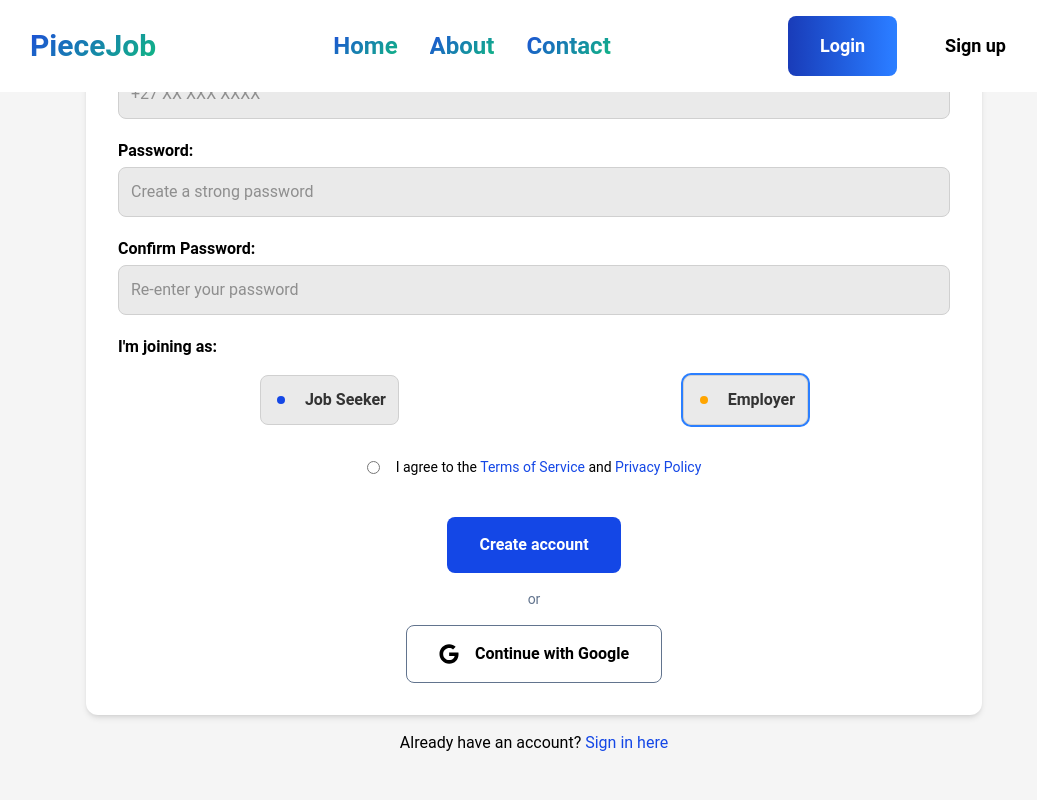
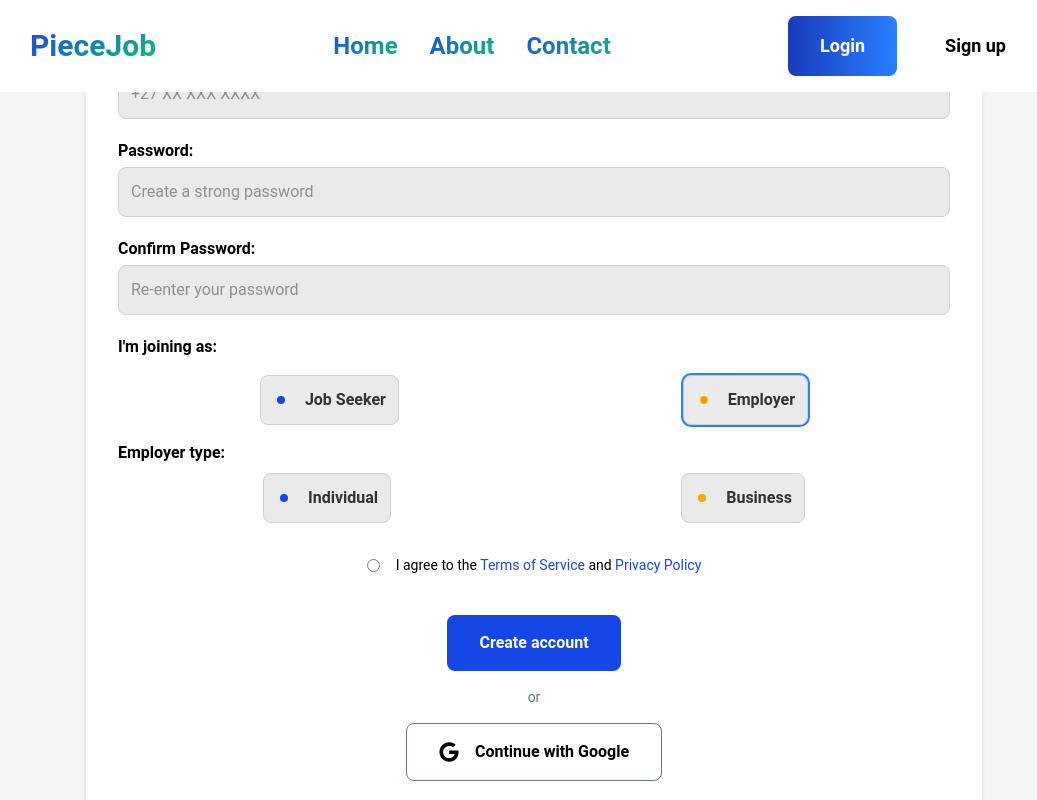
Before and after one commit to Kaydev-cmd/piece-job, a Next.js app in the folder frontend/: page /signup in a window 1280 px wide. Both pictures are taken after a click on the button "Employer". Shown: the part 617-1417 px from the top of the page, without its empty margins (106-1143 px from the left). Built offline with nearby package versions, Linux system fonts and the light colour scheme.

Commit message:
feat: add employer type selection and business-specific fields

```diff
--- a/frontend/pages/signup/index.tsx
+++ b/frontend/pages/signup/index.tsx
@@ -22,7 +22,8 @@ const Signup = () => {
       password: "",
       confirmPassword: "",
       termsAndConditions: "",
-      role: "",
+      role: "jobSeeker",
+      employerType: undefined,
     },
   });
 
@@ -199,6 +200,63 @@ const Signup = () => {
                 </p>
               </div>
 
+              {/* Business Employer Extra Fields */}
+              {watch("role") === "employer" &&
+                watch("employerType") === "business" && (
+                  <div className="flex flex-col gap-4 mt-4">
+                    <div className="flex flex-col gap-1">
+                      <label htmlFor="companyName" className="font-semibold">
+                        Company Name:
+                      </label>
+                      <input
+                        type="text"
+                        placeholder="ABC Ltd"
+                        {...register("companyName", {
+                          required: "Company name is required",
+                        })}
+                      />
+                      <p className="text-center text-red-500">
+                        {errors.companyName?.message}
+                      </p>
+                    </div>
+
+                    <div className="flex flex-col gap-1">
+                      <label
+                        htmlFor="companyRegistration"
+                        className="font-semibold"
+                      >
+                        Company Registration Number:
+                      </label>
+                      <input
+                        type="text"
+                        placeholder="2025/123456/07"
+                        {...register("companyRegistration", {
+                          required: "Company registration number is required",
+                        })}
+                      />
+                      <p className="text-center text-red-500">
+                        {errors.companyRegistration?.message}
+                      </p>
+                    </div>
+
+                    <div className="flex flex-col gap-1">
+                      <label htmlFor="companyAddress" className="font-semibold">
+                        Company Address:
+                      </label>
+                      <input
+                        type="text"
+                        placeholder="123 Main Street, Johannesburg"
+                        {...register("companyAddress", {
+                          required: "Company address is required",
+                        })}
+                      />
+                      <p className="text-center text-red-500">
+                        {errors.companyAddress?.message}
+                      </p>
+                    </div>
+                  </div>
+                )}
+
               {/* Joining as */}
               <div className="flex flex-col gap-4">
                 <label htmlFor="joiningAs" className="font-semibold">
@@ -209,16 +267,43 @@ const Signup = () => {
                     title="Job Seeker"
                     variant="jobSeeker"
                     type="button"
-                    onClick={() => setValue("role", "jobSeeker")}
+                    onClick={() => {
+                      setValue("role", "jobSeeker");
+                      setValue("employerType", undefined);
+                    }}
+                    isActive={watch("role") === "jobSeeker"}
                   />
                   <Button
                     title="Employer"
                     variant="employer"
                     type="button"
                     onClick={() => setValue("role", "employer")}
+                    isActive={watch("role") === "employer"}
                   />
                 </div>
               </div>
+
+              {watch("role") === "employer" && (
+                <div className="flex flex-col gap-2">
+                  <label className="font-semibold">Employer type:</label>
+                  <div className="flex justify-around">
+                    <Button
+                      title="Individual"
+                      variant="jobSeeker"
+                      type="button"
+                      onClick={() => setValue("employerType", "individual")}
+                      isActive={watch("employerType") === "individual"}
+                    />
+                    <Button
+                      title="Business"
+                      variant="employer"
+                      type="button"
+                      onClick={() => setValue("employerType", "business")}
+                      isActive={watch("employerType") === "business"}
+                    />
+                  </div>
+                </div>
+              )}
 
               {/* Terms and Conditions */}
               <div className="flex flex-col items-center gap-2">
```
